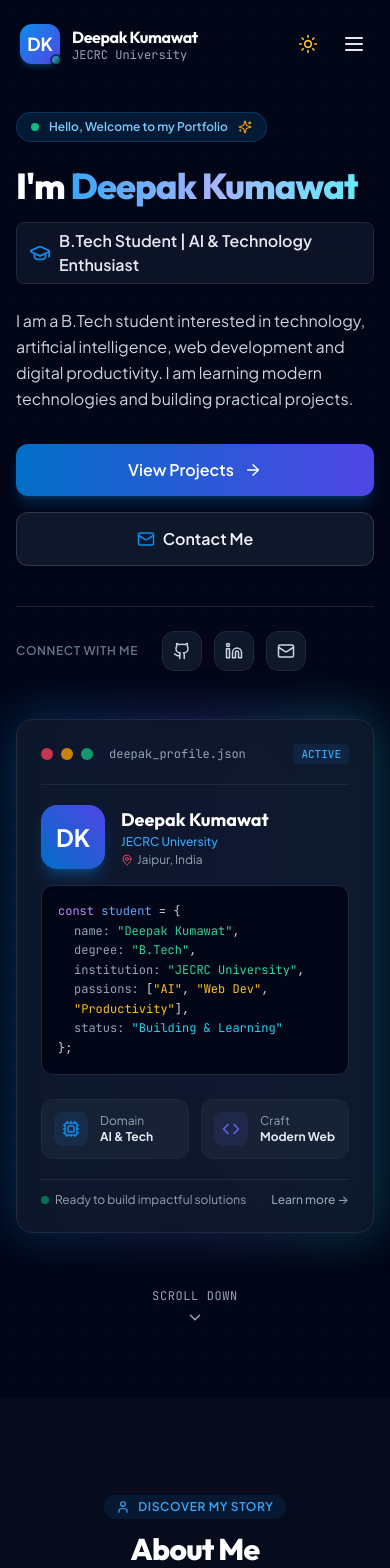
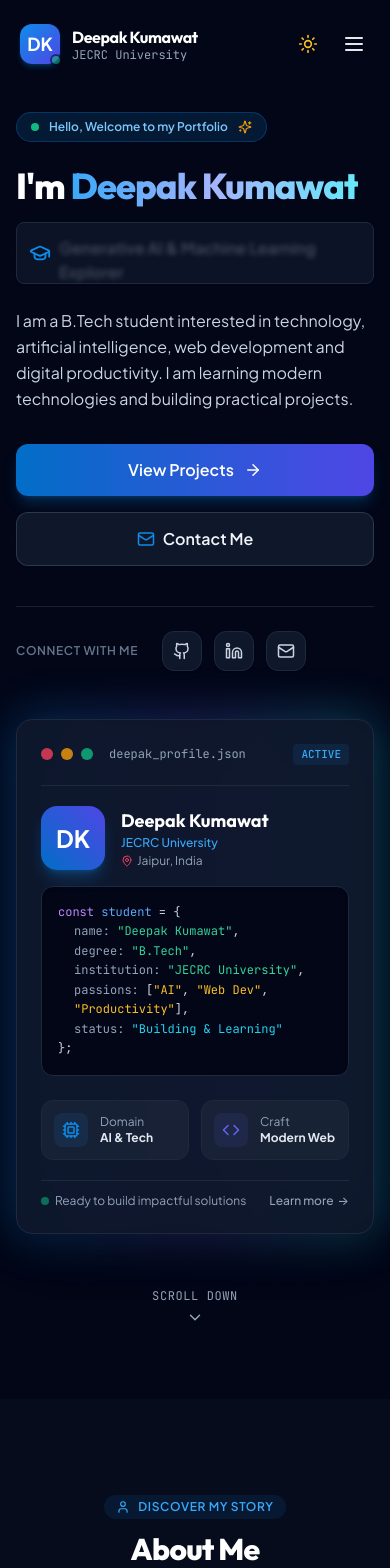
Before and after one commit to deepak650k/portfolio, a React (Vite) app: page / in a window 390 px wide. Shown: the top 1568 px of the page. Built offline with nearby package versions, Linux system fonts and the light colour scheme.

Commit message:
feat(motion): add polished 60fps animations, kinetic role cycler, 3D card tilt, and micro-interactions

```diff
--- a/src/components/Achievements.jsx
+++ b/src/components/Achievements.jsx
@@ -97,8 +97,10 @@ export default function Achievements() {
           {/* Filter Pills */}
           <div className="flex flex-wrap items-center justify-center gap-2 mt-8">
             {categories.map((cat) => (
-              <button
+              <motion.button
                 key={cat}
+                whileHover={{ scale: 1.05 }}
+                whileTap={{ scale: 0.95 }}
                 onClick={() => setActiveCategory(cat)}
                 className={`px-4 py-1.5 rounded-full text-xs sm:text-sm font-medium transition-all duration-200 ${
                   activeCategory === cat
@@ -107,7 +109,7 @@ export default function Achievements() {
                 }`}
               >
                 {cat}
-              </button>
+              </motion.button>
             ))}
           </div>
         </motion.div>
--- a/src/components/Hero.jsx
+++ b/src/components/Hero.jsx
@@ -1,5 +1,5 @@
-import React from 'react';
-import { motion } from 'framer-motion';
+import React, { useState, useEffect } from 'react';
+import { motion, AnimatePresence } from 'framer-motion';
 import {
   ArrowRight,
   Mail,
@@ -15,6 +15,44 @@ import {
 import { personalInfo } from '../data/portfolioData';
 
 export default function Hero() {
+  const roles = [
+    personalInfo.headline,
+    "B.Tech CSE Student @ JECRC University",
+    "Generative AI & Machine Learning Explorer",
+    "Modern Full-Stack Web Developer",
+    "Digital Productivity System Designer"
+  ];
+
+  const [roleIndex, setRoleIndex] = useState(0);
+  const [tilt, setTilt] = useState({ x: 0, y: 0 });
+
+  // Smooth role text cycler (3.2s interval)
+  useEffect(() => {
+    const prefersReducedMotion = window.matchMedia('(prefers-reduced-motion: reduce)').matches;
+    if (prefersReducedMotion) return;
+
+    const interval = setInterval(() => {
+      setRoleIndex((prev) => (prev + 1) % roles.length);
+    }, 3200);
+
+    return () => clearInterval(interval);
+  }, [roles.length]);
+
+  // 3D card tilt tracking
+  const handleCardMouseMove = (e) => {
+    const rect = e.currentTarget.getBoundingClientRect();
+    const x = e.clientX - rect.left - rect.width / 2;
+    const y = e.clientY - rect.top - rect.height / 2;
+    setTilt({
+      x: -(y / (rect.height / 2)) * 6,
+      y: (x / (rect.width / 2)) * 6
+    });
+  };
+
+  const handleCardMouseLeave = () => {
+    setTilt({ x: 0, y: 0 });
+  };
+
   const scrollTo = (id) => {
     const el = document.getElementById(id);
     if (el) {
@@ -32,8 +70,16 @@ export default function Hero() {
       className="relative min-h-screen flex items-center justify-center pt-28 pb-16 overflow-hidden bg-dot-grid"
     >
       {/* Background ambient lighting orbs with subtle pulse */}
-      <div className="absolute top-1/4 left-1/4 -translate-x-1/2 -translate-y-1/2 w-96 h-96 bg-brand-500/15 dark:bg-brand-500/20 rounded-full blur-3xl pointer-events-none -z-10 animate-pulse-slow"></div>
-      <div className="absolute top-1/3 right-1/4 w-80 h-80 bg-indigo-500/15 dark:bg-indigo-500/20 rounded-full blur-3xl pointer-events-none -z-10 animate-float"></div>
+      <motion.div
+        animate={{ scale: [1, 1.15, 1], opacity: [0.15, 0.25, 0.15] }}
+        transition={{ duration: 7, repeat: Infinity, ease: 'easeInOut' }}
+        className="absolute top-1/4 left-1/4 -translate-x-1/2 -translate-y-1/2 w-96 h-96 bg-brand-500/15 dark:bg-brand-500/20 rounded-full blur-3xl pointer-events-none -z-10"
+      />
+      <motion.div
+        animate={{ y: [0, -18, 0], scale: [1, 1.1, 1] }}
+        transition={{ duration: 6, repeat: Infinity, ease: 'easeInOut' }}
+        className="absolute top-1/3 right-1/4 w-80 h-80 bg-indigo-500/15 dark:bg-indigo-500/20 rounded-full blur-3xl pointer-events-none -z-10"
+      />
       <div className="absolute bottom-10 left-1/2 -translate-x-1/2 w-96 h-64 bg-cyan-500/10 dark:bg-cyan-500/15 rounded-full blur-3xl pointer-events-none -z-10"></div>
 
       <div className="max-w-7xl mx-auto px-4 sm:px-6 lg:px-8 w-full">
@@ -44,9 +90,9 @@ export default function Hero() {
 
             {/* Greeting Pill */}
             <motion.div
-              initial={{ opacity: 0, y: 20 }}
+              initial={{ opacity: 0, y: 18 }}
               animate={{ opacity: 1, y: 0 }}
-              transition={{ duration: 0.5 }}
+              transition={{ duration: 0.5, ease: [0.16, 1, 0.3, 1] }}
               className="inline-flex items-center gap-2.5 px-3.5 py-1.5 rounded-full bg-brand-50/80 dark:bg-brand-950/60 border border-brand-200/60 dark:border-brand-800/60 text-brand-700 dark:text-brand-300 text-xs sm:text-sm font-semibold mb-6 shadow-sm"
             >
               <span className="flex h-2 w-2 relative">
@@ -61,7 +107,7 @@ export default function Hero() {
             <motion.h1
               initial={{ opacity: 0, y: 20 }}
               animate={{ opacity: 1, y: 0 }}
-              transition={{ duration: 0.5, delay: 0.1 }}
+              transition={{ duration: 0.6, delay: 0.08, ease: [0.16, 1, 0.3, 1] }}
               className="text-4xl sm:text-5xl md:text-6xl font-extrabold font-heading text-slate-900 dark:text-white tracking-tight leading-[1.1] mb-4"
             >
               I'm{' '}
@@ -70,22 +116,32 @@ export default function Hero() {
               </span>
             </motion.h1>
 
-            {/* Role & Subtitle */}
+            {/* Role & Kinetic Headline Subtitle */}
             <motion.div
               initial={{ opacity: 0, y: 20 }}
               animate={{ opacity: 1, y: 0 }}
-              transition={{ duration: 0.5, delay: 0.2 }}
-              className="inline-flex items-center gap-2 px-3 py-1.5 rounded-lg bg-slate-100 dark:bg-slate-900/80 border border-slate-200 dark:border-slate-800 text-slate-800 dark:text-slate-200 font-semibold text-base sm:text-lg md:text-xl mb-6 shadow-sm"
+              transition={{ duration: 0.6, delay: 0.16, ease: [0.16, 1, 0.3, 1] }}
+              className="inline-flex items-center gap-2 px-3 py-1.5 rounded-lg bg-slate-100 dark:bg-slate-900/80 border border-slate-200 dark:border-slate-800 text-slate-800 dark:text-slate-200 font-semibold text-base sm:text-lg md:text-xl mb-6 shadow-sm min-h-[46px]"
             >
               <GraduationCap className="text-brand-500 shrink-0" size={22} />
-              <span>{personalInfo.headline}</span>
+              <AnimatePresence mode="wait">
+                <motion.span
+                  key={roleIndex}
+                  initial={{ opacity: 0, y: 10, filter: 'blur(4px)' }}
+                  animate={{ opacity: 1, y: 0, filter: 'blur(0px)' }}
+                  exit={{ opacity: 0, y: -10, filter: 'blur(4px)' }}
+                  transition={{ duration: 0.35, ease: [0.16, 1, 0.3, 1] }}
+                >
+                  {roles[roleIndex]}
+                </motion.span>
+              </AnimatePresence>
             </motion.div>
 
             {/* Short Professional Introduction */}
             <motion.p
               initial={{ opacity: 0, y: 20 }}
               animate={{ opacity: 1, y: 0 }}
-              transition={{ duration: 0.5, delay: 0.3 }}
+              transition={{ duration: 0.6, delay: 0.24, ease: [0.16, 1, 0.3, 1] }}
               className="text-base sm:text-lg text-slate-600 dark:text-slate-300 max-w-2xl leading-relaxed mb-8"
             >
               {personalInfo.shortBio}
@@ -95,26 +151,26 @@ export default function Hero() {
             <motion.div
               initial={{ opacity: 0, y: 20 }}
               animate={{ opacity: 1, y: 0 }}
-              transition={{ duration: 0.5, delay: 0.4 }}
+              transition={{ duration: 0.6, delay: 0.32, ease: [0.16, 1, 0.3, 1] }}
               className="flex flex-wrap items-center gap-4 w-full sm:w-auto mb-10"
             >
               <motion.button
-                whileHover={{ scale: 1.03 }}
-                whileTap={{ scale: 0.97 }}
+                whileHover={{ scale: 1.03, y: -2 }}
+                whileTap={{ scale: 0.98 }}
                 onClick={() => scrollTo('projects')}
-                className="w-full sm:w-auto inline-flex items-center justify-center gap-2.5 px-6 py-3.5 rounded-xl font-semibold text-base bg-gradient-to-r from-brand-600 to-indigo-600 hover:from-brand-500 hover:to-indigo-500 text-white shadow-lg shadow-brand-500/25 hover:shadow-brand-500/40 transition-all duration-200"
+                className="group w-full sm:w-auto inline-flex items-center justify-center gap-2.5 px-6 py-3.5 rounded-xl font-semibold text-base bg-gradient-to-r from-brand-600 to-indigo-600 hover:from-brand-500 hover:to-indigo-500 text-white shadow-lg shadow-brand-500/25 hover:shadow-brand-500/40 transition-all duration-200"
               >
                 <span>View Projects</span>
-                <ArrowRight size={18} />
+                <ArrowRight size={18} className="transition-transform duration-200 group-hover:translate-x-1" />
               </motion.button>
 
               <motion.button
-                whileHover={{ scale: 1.03 }}
-                whileTap={{ scale: 0.97 }}
+                whileHover={{ scale: 1.03, y: -2 }}
+                whileTap={{ scale: 0.98 }}
                 onClick={() => scrollTo('contact')}
-                className="w-full sm:w-auto inline-flex items-center justify-center gap-2 px-6 py-3.5 rounded-xl font-semibold text-base bg-white dark:bg-slate-900 hover:bg-slate-50 dark:hover:bg-slate-800 text-slate-800 dark:text-slate-100 border border-slate-200 dark:border-slate-700/80 shadow-sm hover:shadow transition-all duration-200"
+                className="group w-full sm:w-auto inline-flex items-center justify-center gap-2 px-6 py-3.5 rounded-xl font-semibold text-base bg-white dark:bg-slate-900 hover:bg-slate-50 dark:hover:bg-slate-800 text-slate-800 dark:text-slate-100 border border-slate-200 dark:border-slate-700/80 shadow-sm hover:shadow transition-all duration-200"
               >
-                <Mail size={18} className="text-brand-500" />
+                <Mail size={18} className="text-brand-500 transition-transform duration-200 group-hover:scale-110" />
                 <span>Contact Me</span>
               </motion.button>
             </motion.div>
@@ -123,7 +179,7 @@ export default function Hero() {
             <motion.div
               initial={{ opacity: 0 }}
               animate={{ opacity: 1 }}
-              transition={{ duration: 0.5, delay: 0.5 }}
+              transition={{ duration: 0.6, delay: 0.4 }}
               className="flex flex-wrap items-center gap-6 pt-6 border-t border-slate-200 dark:border-slate-800/80 w-full"
             >
               <div className="text-xs font-semibold uppercase tracking-wider text-slate-400 dark:text-slate-500">
@@ -131,34 +187,34 @@ export default function Hero() {
               </div>
               <div className="flex items-center gap-3">
                 <motion.a
-                  whileHover={{ scale: 1.1, rotate: -5 }}
-                  whileTap={{ scale: 0.9 }}
+                  whileHover={{ scale: 1.15, y: -3, rotate: -5 }}
+                  whileTap={{ scale: 0.92 }}
                   href={personalInfo.githubUrl}
                   target="_blank"
                   rel="noopener noreferrer"
-                  className="p-2.5 rounded-xl bg-slate-100 dark:bg-slate-900 border border-slate-200 dark:border-slate-800 text-slate-700 dark:text-slate-300 hover:text-brand-600 dark:hover:text-white hover:border-brand-500 dark:hover:border-brand-500 transition-all"
+                  className="p-2.5 rounded-xl bg-slate-100 dark:bg-slate-900 border border-slate-200 dark:border-slate-800 text-slate-700 dark:text-slate-300 hover:text-brand-600 dark:hover:text-white hover:border-brand-500 dark:hover:border-brand-500 transition-all shadow-sm hover:shadow"
                   aria-label="GitHub Profile"
                 >
                   <Github size={18} />
                 </motion.a>
 
                 <motion.a
-                  whileHover={{ scale: 1.1, rotate: 5 }}
-                  whileTap={{ scale: 0.9 }}
+                  whileHover={{ scale: 1.15, y: -3, rotate: 5 }}
+                  whileTap={{ scale: 0.92 }}
                   href={personalInfo.linkedinUrl}
                   target="_blank"
                   rel="noopener noreferrer"
-                  className="p-2.5 rounded-xl bg-slate-100 dark:bg-slate-900 border border-slate-200 dark:border-slate-800 text-slate-700 dark:text-slate-300 hover:text-brand-600 dark:hover:text-white hover:border-brand-500 dark:hover:border-brand-500 transition-all"
+                  className="p-2.5 rounded-xl bg-slate-100 dark:bg-slate-900 border border-slate-200 dark:border-slate-800 text-slate-700 dark:text-slate-300 hover:text-brand-600 dark:hover:text-white hover:border-brand-500 dark:hover:border-brand-500 transition-all shadow-sm hover:shadow"
                   aria-label="LinkedIn Profile"
                 >
                   <Linkedin size={18} />
                 </motion.a>
 
                 <motion.a
-                  whileHover={{ scale: 1.1, rotate: -5 }}
-                  whileTap={{ scale: 0.9 }}
+                  whileHover={{ scale: 1.15, y: -3, rotate: -5 }}
+                  whileTap={{ scale: 0.92 }}
                   href={`mailto:${personalInfo.email}`}
-                  className="p-2.5 rounded-xl bg-slate-100 dark:bg-slate-900 border border-slate-200 dark:border-slate-800 text-slate-700 dark:text-slate-300 hover:text-brand-600 dark:hover:text-white hover:border-brand-500 dark:hover:border-brand-500 transition-all"
+                  className="p-2.5 rounded-xl bg-slate-100 dark:bg-slate-900 border border-slate-200 dark:border-slate-800 text-slate-700 dark:text-slate-300 hover:text-brand-600 dark:hover:text-white hover:border-brand-500 dark:hover:border-brand-500 transition-all shadow-sm hover:shadow"
                   aria-label="Email Deepak"
                 >
                   <Mail size={18} />
@@ -173,14 +229,22 @@ export default function Hero() {
 
           </div>
 
-          {/* Right Column: Visual Interactive Student Profile Card with Motion */}
+          {/* Right Column: Visual Interactive Student Profile Card with 3D Motion */}
           <motion.div
-            initial={{ opacity: 0, scale: 0.92, y: 30 }}
+            initial={{ opacity: 0, scale: 0.94, y: 25 }}
             animate={{ opacity: 1, scale: 1, y: 0 }}
-            transition={{ duration: 0.7, delay: 0.2 }}
+            transition={{ duration: 0.7, delay: 0.2, ease: [0.16, 1, 0.3, 1] }}
             className="lg:col-span-5 relative"
           >
-            <div className="relative mx-auto max-w-md w-full">
+            <div
+              onMouseMove={handleCardMouseMove}
+              onMouseLeave={handleCardMouseLeave}
+              style={{
+                transform: `perspective(1000px) rotateX(${tilt.x}deg) rotateY(${tilt.y}deg)`,
+                transition: 'transform 0.15s ease-out'
+              }}
+              className="relative mx-auto max-w-md w-full"
+            >
 
               {/* Outer decorative gradient border */}
               <div className="absolute -inset-1 rounded-3xl bg-gradient-to-r from-brand-500 via-indigo-500 to-cyan-400 opacity-30 blur-xl"></div>
@@ -205,7 +269,8 @@ export default function Hero() {
                 <div className="py-5 space-y-4">
                   <div className="flex items-center gap-4">
                     <motion.div
-                      whileHover={{ scale: 1.05 }}
+                      whileHover={{ scale: 1.08, rotate: 3 }}
+                      transition={{ duration: 0.2 }}
                       className="w-16 h-16 rounded-2xl bg-gradient-to-tr from-brand-600 to-indigo-600 flex items-center justify-center text-white font-bold text-2xl shadow-lg shadow-brand-500/30"
                     >
                       DK
@@ -237,7 +302,10 @@ export default function Hero() {
 
                   {/* Highlights Grid */}
                   <div className="grid grid-cols-2 gap-3 pt-2">
-                    <div className="p-3 rounded-xl bg-slate-50 dark:bg-slate-800/60 border border-slate-200/70 dark:border-slate-800 flex items-center gap-3">
+                    <motion.div
+                      whileHover={{ scale: 1.02 }}
+                      className="p-3 rounded-xl bg-slate-50 dark:bg-slate-800/60 border border-slate-200/70 dark:border-slate-800 flex items-center gap-3"
+                    >
                       <div className="p-2 rounded-lg bg-brand-500/10 text-brand-500">
                         <Cpu size={18} />
                       </div>
@@ -245,9 +313,12 @@ export default function Hero() {
                         <div className="text-xs text-slate-500 dark:text-slate-400">Domain</div>
                         <div className="text-xs font-bold text-slate-800 dark:text-slate-200">AI & Tech</div>
                       </div>
-                    </div>
+                    </motion.div>
 
-                    <div className="p-3 rounded-xl bg-slate-50 dark:bg-slate-800/60 border border-slate-200/70 dark:border-slate-800 flex items-center gap-3">
+                    <motion.div
+                      whileHover={{ scale: 1.02 }}
+                      className="p-3 rounded-xl bg-slate-50 dark:bg-slate-800/60 border border-slate-200/70 dark:border-slate-800 flex items-center gap-3"
+                    >
                       <div className="p-2 rounded-lg bg-indigo-500/10 text-indigo-500">
                         <Code size={18} />
                       </div>
@@ -255,7 +326,7 @@ export default function Hero() {
                         <div className="text-xs text-slate-500 dark:text-slate-400">Craft</div>
                         <div className="text-xs font-bold text-slate-800 dark:text-slate-200">Modern Web</div>
                       </div>
-                    </div>
+                    </motion.div>
                   </div>
 
                 </div>
@@ -268,9 +339,10 @@ export default function Hero() {
                   </span>
                   <button
                     onClick={() => scrollTo('about')}
-                    className="hover:text-brand-500 font-medium transition-colors flex items-center gap-1"
+                    className="hover:text-brand-500 font-medium transition-colors flex items-center gap-1 group"
                   >
-                    Learn more &rarr;
+                    <span>Learn more</span>
+                    <span className="transition-transform duration-200 group-hover:translate-x-1">&rarr;</span>
                   </button>
                 </div>
 
--- a/src/components/Skills.jsx
+++ b/src/components/Skills.jsx
@@ -118,8 +118,10 @@ export default function Skills() {
           {/* Category Filter Pills */}
           <div className="flex flex-wrap items-center justify-center gap-2 mt-8">
             {categories.map((cat) => (
-              <button
+              <motion.button
                 key={cat}
+                whileHover={{ scale: 1.05 }}
+                whileTap={{ scale: 0.95 }}
                 onClick={() => setActiveFilter(cat)}
                 className={`px-4 py-1.5 rounded-full text-xs sm:text-sm font-medium transition-all duration-200 ${
                   activeFilter === cat
@@ -128,7 +130,7 @@ export default function Skills() {
                 }`}
               >
                 {cat === 'All' ? 'All Skills (8)' : cat}
-              </button>
+              </motion.button>
             ))}
           </div>
         </motion.div>
--- /dev/null
+++ b/src/utils/motion.js
@@ -0,0 +1,214 @@
+import React, { useState, useEffect } from 'react';
+
+/**
+ * Motion Design Tokens & Shared Framer Motion Variants
+ * Centralized configuration for all portfolio animations.
+ * Tuned for 60fps performance (transforms & opacity only).
+ */
+
+export const MOTION_TOKENS = {
+  // Spring configurations (soft, organic, no bouncy gimmicks)
+  spring: {
+    soft: {
+      type: 'spring',
+      stiffness: 120,
+      damping: 20,
+      mass: 1
+    },
+    snappy: {
+      type: 'spring',
+      stiffness: 280,
+      damping: 24,
+      mass: 0.8
+    },
+    gentle: {
+      type: 'spring',
+      stiffness: 80,
+      damping: 18,
+      mass: 1.2
+    }
+  },
+
+  // Easing curves
+  ease: {
+    outCubic: [0.16, 1, 0.3, 1],
+    inOutCubic: [0.65, 0, 0.35, 1],
+    subtle: [0.25, 0.1, 0.25, 1]
+  },
+
+  // Durations (seconds)
+  duration: {
+    instant: 0.15,
+    fast: 0.25,
+    ui: 0.4,
+    section: 0.55,
+    hero: 0.75
+  },
+
+  // Stagger offsets
+  stagger: {
+    fast: 0.05,
+    normal: 0.08,
+    slow: 0.12
+  }
+};
+
+/**
+ * 1. Staggered Container Variants
+ */
+export const staggerContainer = (staggerChildren = MOTION_TOKENS.stagger.normal, delayChildren = 0.05) => ({
+  hidden: { opacity: 0 },
+  visible: {
+    opacity: 1,
+    transition: {
+      staggerChildren,
+      delayChildren
+    }
+  }
+});
+
+/**
+ * 2. Fade & Slide Up Variants (Used for section headers, cards, text)
+ */
+export const fadeInUp = (distance = 24, duration = MOTION_TOKENS.duration.section, delay = 0) => ({
+  hidden: {
+    opacity: 0,
+    y: distance
+  },
+  visible: {
+    opacity: 1,
+    y: 0,
+    transition: {
+      duration,
+      delay,
+      ease: MOTION_TOKENS.ease.outCubic
+    }
+  }
+});
+
+/**
+ * 3. Fade-In Scale Variants (Used for badges, avatars, chips)
+ */
+export const fadeInScale = (scaleFrom = 0.94, duration = MOTION_TOKENS.duration.ui) => ({
+  hidden: {
+    opacity: 0,
+    scale: scaleFrom
+  },
+  visible: {
+    opacity: 1,
+    scale: 1,
+    transition: {
+      duration,
+      ease: MOTION_TOKENS.ease.outCubic
+    }
+  }
+});
+
+/**
+ * 4. Micro-Interaction Preset Props
+ */
+export const microInteractions = {
+  // Button hover & tap
+  button: {
+    whileHover: { scale: 1.03, y: -1 },
+    whileTap: { scale: 0.98 },
+    transition: { duration: 0.2, ease: MOTION_TOKENS.ease.outCubic }
+  },
+
+  // Project card hover
+  card: {
+    whileHover: {
+      y: -6,
+      transition: { duration: 0.3, ease: MOTION_TOKENS.ease.outCubic }
+    }
+  },
+
+  // Social icon hover
+  socialIcon: {
+    whileHover: { scale: 1.12, y: -2 },
+    whileTap: { scale: 0.94 },
+    transition: { duration: 0.2, ease: MOTION_TOKENS.ease.outCubic }
+  },
+
+  // Arrow nudge transition for CTA buttons
+  arrowShift: {
+    initial: { x: 0 },
+    whileHover: { x: 4 },
+    transition: { duration: 0.2, ease: MOTION_TOKENS.ease.outCubic }
+  }
+};
+
+/**
+ * 5. Viewport Trigger Settings
+ */
+export const defaultViewport = {
+  once: true,
+  amount: 0.2 // Triggers at ~20% element visibility
+};
+
+/**
+ * 6. Modal Curtain & Content Transitions
+ */
+export const modalVariants = {
+  backdrop: {
+    hidden: { opacity: 0 },
+    visible: {
+      opacity: 1,
+      transition: { duration: 0.3, ease: MOTION_TOKENS.ease.outCubic }
+    },
+    exit: {
+      opacity: 0,
+      transition: { duration: 0.2, ease: MOTION_TOKENS.ease.outCubic }
+    }
+  },
+  content: {
+    hidden: { opacity: 0, scale: 0.94, y: 16 },
+    visible: {
+      opacity: 1,
+      scale: 1,
+      y: 0,
+      transition: MOTION_TOKENS.spring.snappy
+    },
+    exit: {
+      opacity: 0,
+      scale: 0.95,
+      y: 12,
+      transition: { duration: 0.2, ease: MOTION_TOKENS.ease.outCubic }
+    }
+  }
+};
+
+/**
+ * 7. Animated Counter Component
+ * Counts up smoothly from 0 to target value on scroll into view.
+ */
+export function AnimatedCounter({ end, duration = 1.4, suffix = '', inView = true }) {
+  const [count, setCount] = useState(0);
+
+  useEffect(() => {
+    if (!inView) return;
+    let startTimestamp = null;
+    const endValue = typeof end === 'string' ? parseInt(end.replace(/\D/g, ''), 10) : end;
+    if (isNaN(endValue)) return;
+
+    let frameId;
+    const step = (timestamp) => {
+      if (!startTimestamp) startTimestamp = timestamp;
+      const progress = Math.min((timestamp - startTimestamp) / (duration * 1000), 1);
+      // Ease out cubic
+      const easeProgress = 1 - Math.pow(1 - progress, 3);
+      setCount(Math.floor(easeProgress * endValue));
+
+      if (progress < 1) {
+        frameId = requestAnimationFrame(step);
+      } else {
+        setCount(endValue);
+      }
+    };
+
+    frameId = requestAnimationFrame(step);
+    return () => cancelAnimationFrame(frameId);
+  }, [end, duration, inView]);
+
+  return React.createElement('span', null, `${count}${suffix}`);
+}
```
Also changed, not shown: src/components/About.jsx (+52 -31 lines), src/components/Education.jsx (+39 -26 lines).
